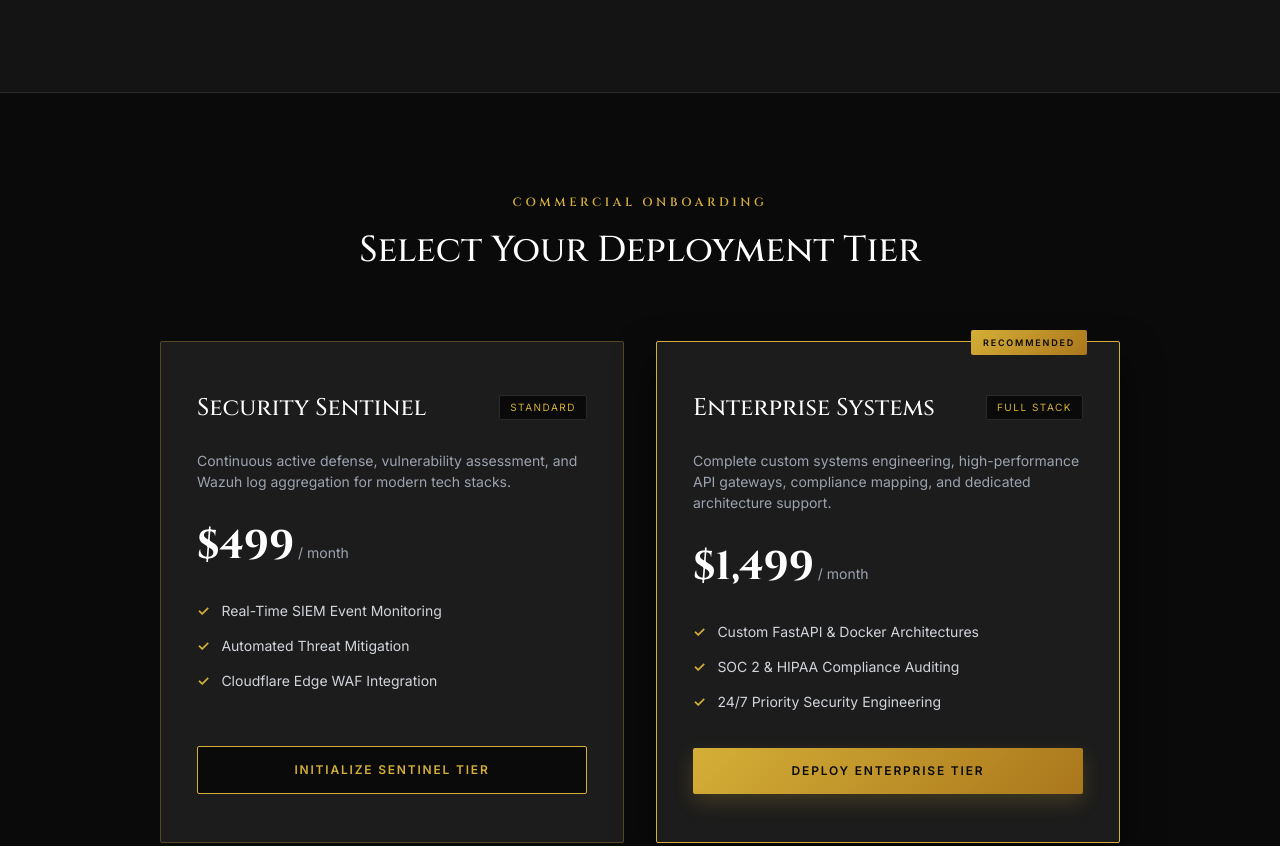
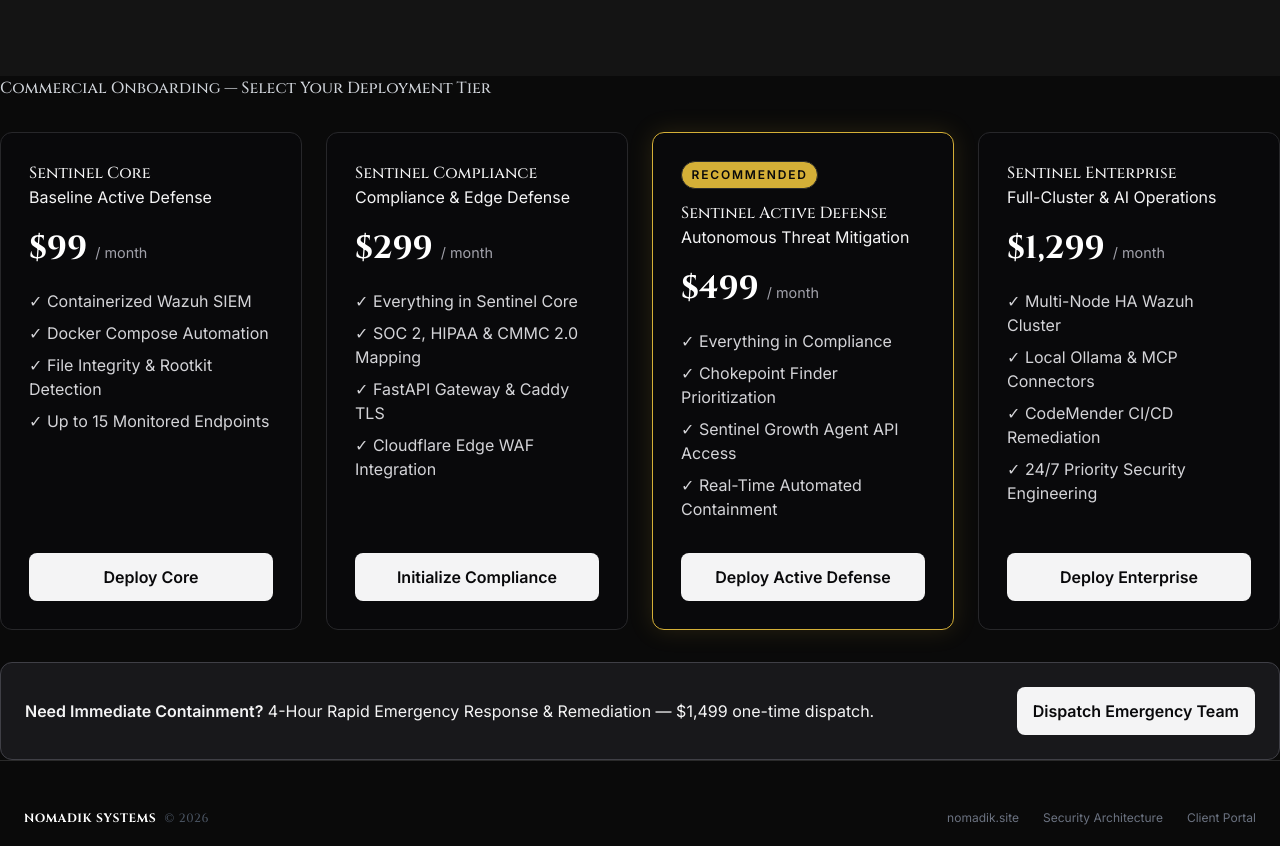
Before and after one commit to tak3bak/nomadik-sentinel-frontend, a website: page index.html in a window 1280 px wide. Shown: the part 1080-1926 px from the top of the page. Drawn offline with nearby package versions, Linux system fonts and the light colour scheme.

Commit message:
feat(pricing): align 4-tier Stripe catalog and emergency banner

```diff
--- a/index.html
+++ b/index.html
@@ -603,51 +603,82 @@
     </section>
 
     <!-- Pricing Section -->
-    <section id="pricing" class="pricing">
-        <div class="section-header">
-            <h2>Commercial Onboarding</h2>
-            <h3>Select Your Deployment Tier</h3>
+    <section id="pricing" class="pricing-section">
+  <h2>Commercial Onboarding — Select Your Deployment Tier</h2>
+  <div class="pricing-grid">
+  <div class="tier-card">
+
+    <h3>Sentinel Core</h3>
+    <p class="subtitle">Baseline Active Defense</p>
+    <div class="price">$99 <span>/ month</span></div>
+    <ul>
+      <li>&#10003; Containerized Wazuh SIEM</li>
+      <li>&#10003; Docker Compose Automation</li>
+      <li>&#10003; File Integrity & Rootkit Detection</li>
+      <li>&#10003; Up to 15 Monitored Endpoints</li>
+    </ul>
+    <a href="https://buy.stripe.com/9B6fZg5jM84j44seDdd7q0b" class="cta-btn">Deploy Core</a>
   </div>
+  <div class="tier-card">
 
-        <div class="grid-2">
-            <!-- Tier 1 -->
-            <div class="pricing-card">
-                <div>
-                    <div class="pricing-header">
-                        <h4>Security Sentinel</h4>
-                        <span class="tier-badge">Standard</span>
+    <h3>Sentinel Compliance</h3>
+    <p class="subtitle">Compliance & Edge Defense</p>
+    <div class="price">$299 <span>/ month</span></div>
+    <ul>
+      <li>&#10003; Everything in Sentinel Core</li>
+      <li>&#10003; SOC 2, HIPAA & CMMC 2.0 Mapping</li>
+      <li>&#10003; FastAPI Gateway & Caddy TLS</li>
+      <li>&#10003; Cloudflare Edge WAF Integration</li>
+    </ul>
+    <a href="https://buy.stripe.com/00wcN4fYq2JZfNacv5d7q0c" class="cta-btn">Initialize Compliance</a>
   </div>
-                    <p style="color: #9ca3af; font-size: 0.875rem; margin-bottom: 24px;">Continuous active defense, vulnerability assessment, and Wazuh log aggregation for modern tech stacks.</p>
-                    <div class="price">$499<span> / month</span></div>
-                    <ul class="features-list">
-                        <li><span class="check">&#10003;</span> Real-Time SIEM Event Monitoring</li>
-                        <li><span class="check">&#10003;</span> Automated Threat Mitigation</li>
-                        <li><span class="check">&#10003;</span> Cloudflare Edge WAF Integration</li>
+  <div class="tier-card recommended">
+    <span class="badge">Recommended</span>
+    <h3>Sentinel Active Defense</h3>
+    <p class="subtitle">Autonomous Threat Mitigation</p>
+    <div class="price">$499 <span>/ month</span></div>
+    <ul>
+      <li>&#10003; Everything in Compliance</li>
+      <li>&#10003; Chokepoint Finder Prioritization</li>
+      <li>&#10003; Sentinel Growth Agent API Access</li>
+      <li>&#10003; Real-Time Automated Containment</li>
     </ul>
+    <a href="https://buy.stripe.com/aFa00i7rU84jfNaamXd7q0d" class="cta-btn">Deploy Active Defense</a>
   </div>
-                <a href="https://buy.stripe.com/your_sentinel_link_here" class="btn-tier-outline">Initialize Sentinel Tier</a>
-            </div>
+  <div class="tier-card">
 
-            <!-- Tier 2 -->
-            <div class="pricing-card featured">
-                <div class="featured-tag">Recommended</div>
-                <div>
-                    <div class="pricing-header">
-                        <h4>Enterprise Systems</h4>
-                        <span class="tier-badge">Full Stack</span>
-                    </div>
-                    <p style="color: #9ca3af; font-size: 0.875rem; margin-bottom: 24px;">Complete custom systems engineering, high-performance API gateways, compliance mapping, and dedicated architecture support.</p>
-                    <div class="price">$1,499<span> / month</span></div>
-                    <ul class="features-list">
-                        <li><span class="check">&#10003;</span> Custom FastAPI &amp; Docker Architectures</li>
-                        <li><span class="check">&#10003;</span> SOC 2 &amp; HIPAA Compliance Auditing</li>
-                        <li><span class="check">&#10003;</span> 24/7 Priority Security Engineering</li>
+    <h3>Sentinel Enterprise</h3>
+    <p class="subtitle">Full-Cluster & AI Operations</p>
+    <div class="price">$1,299 <span>/ month</span></div>
+    <ul>
+      <li>&#10003; Multi-Node HA Wazuh Cluster</li>
+      <li>&#10003; Local Ollama & MCP Connectors</li>
+      <li>&#10003; CodeMender CI/CD Remediation</li>
+      <li>&#10003; 24/7 Priority Security Engineering</li>
     </ul>
-                </div>
-                <a href="https://buy.stripe.com/your_enterprise_link_here" class="btn-tier-solid">Deploy Enterprise Tier</a>
+    <a href="https://buy.stripe.com/14A4gy7rU3O3bwUbr1d7q0e" class="cta-btn">Deploy Enterprise</a>
   </div>
   </div>
+  <div class="emergency-banner">
+    <div>
+      <strong>Need Immediate Containment?</strong>
+      <span>4-Hour Rapid Emergency Response &amp; Remediation — $1,499 one-time dispatch.</span>
+    </div>
+    <a href="https://buy.stripe.com/6oU00ibIa3O3bwUdz9d7q0f" class="cta-btn">Dispatch Emergency Team</a>
+  </div>
 </section>
+<style>
+  .pricing-grid { display: grid; grid-template-columns: repeat(auto-fit, minmax(250px, 1fr)); gap: 1.5rem; margin-top: 2rem; }
+  .tier-card { border: 1px solid #27272a; border-radius: 12px; padding: 1.75rem; background: #09090b; color: #f4f4f5; display: flex; flex-direction: column; }
+  .tier-card.recommended { border-color: #d4af37; box-shadow: 0 0 24px rgba(212,175,55,0.15); }
+  .badge { align-self: flex-start; background: #d4af37; color: #09090b; font-size: 0.75rem; font-weight: 700; padding: 0.25rem 0.6rem; border-radius: 999px; margin-bottom: 0.75rem; }
+  .price { font-size: 2rem; font-weight: 700; margin: 1rem 0; }
+  .price span { font-size: 0.9rem; color: #a1a1aa; font-weight: 400; }
+  .tier-card ul { list-style: none; padding: 0; margin: 0 0 1.5rem 0; flex-grow: 1; }
+  .tier-card li { margin-bottom: 0.5rem; color: #d4d4d8; }
+  .cta-btn { display: inline-block; text-align: center; padding: 0.75rem 1rem; border-radius: 8px; background: #f4f4f5; color: #09090b; font-weight: 600; text-decoration: none; }
+  .emergency-banner { margin-top: 2rem; padding: 1.5rem; border: 1px solid #3f3f46; border-radius: 12px; display: flex; flex-wrap: wrap; justify-content: space-between; align-items: center; gap: 1rem; background: #18181b; color: #f4f4f5; }
+</style>
 
     <!-- Footer -->
     <footer>
```
Lines whose indentation alone changed are shown as unchanged.
